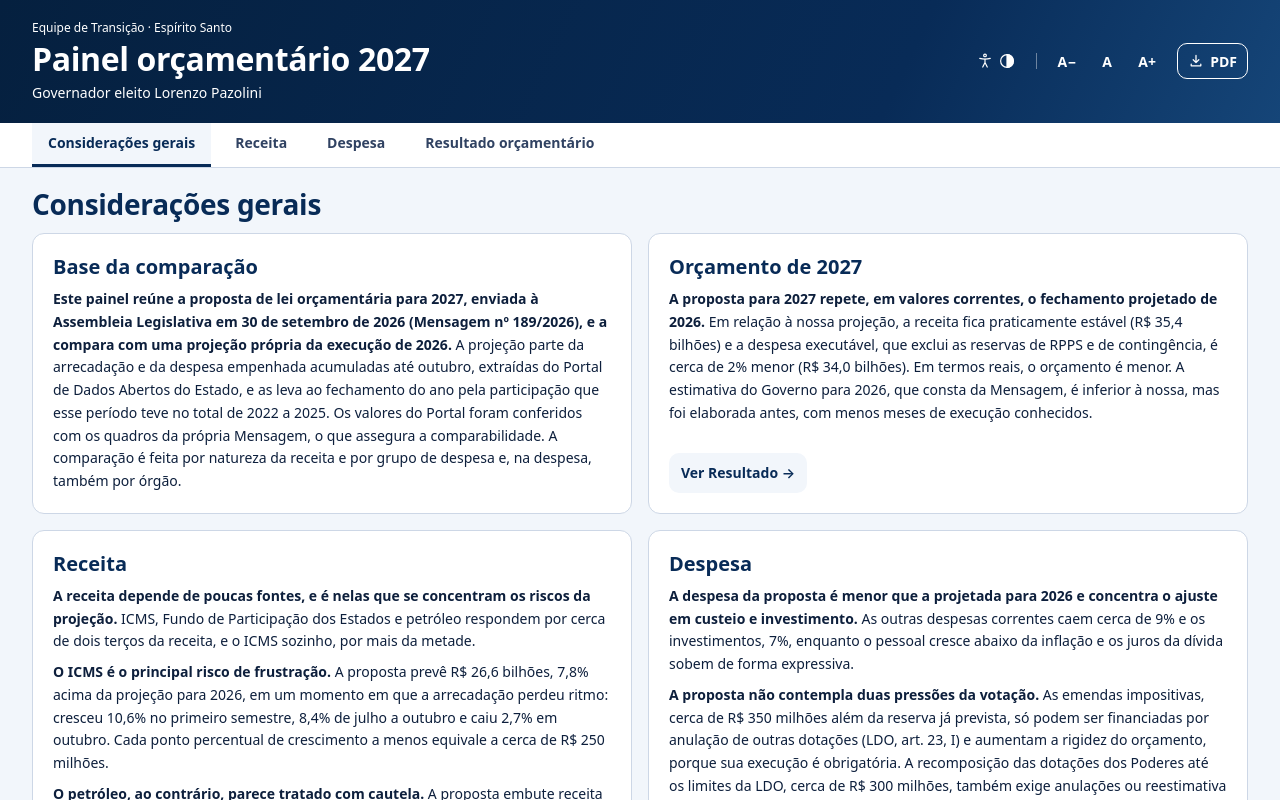
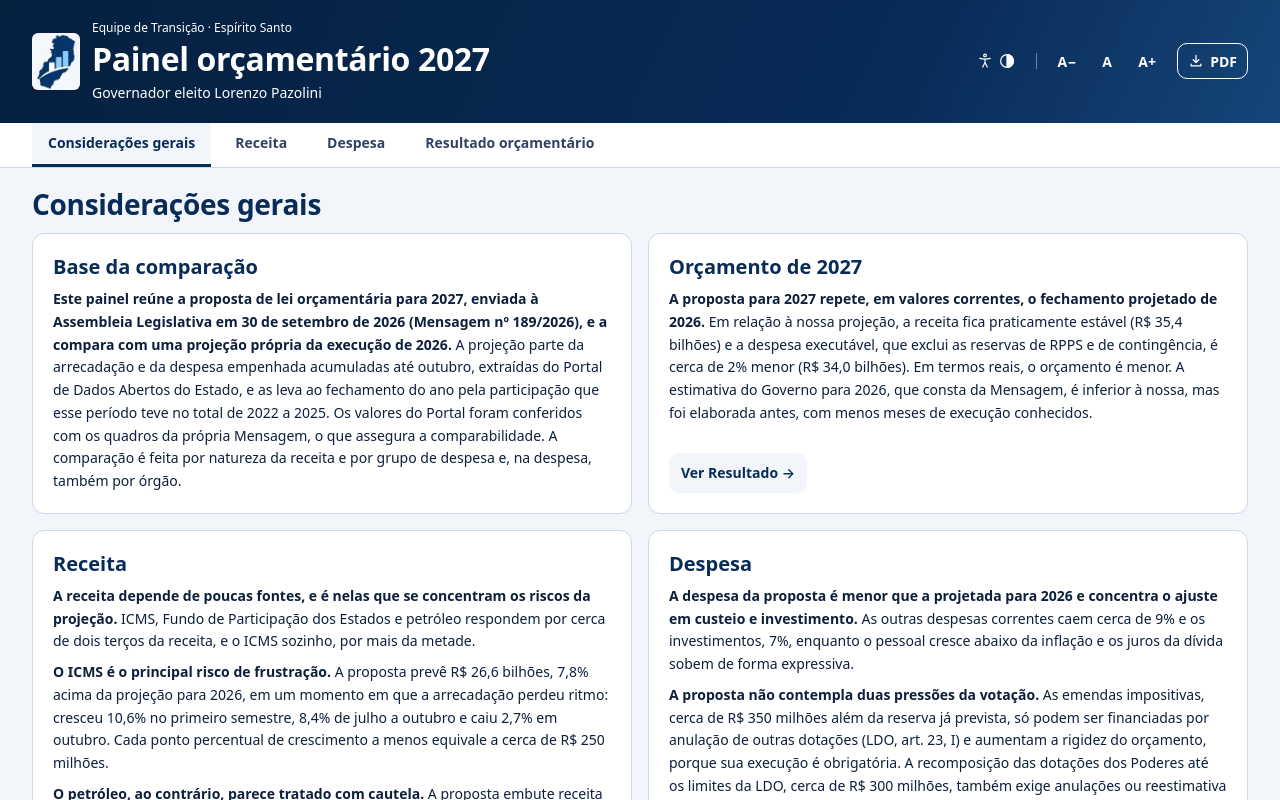
Before and after one commit to EduardoAraujoOx/Tesouro, a Next.js app: page /painel in a window 1280 px wide. Shown: the top 800 px of the page. Built offline with nearby package versions, Linux system fonts and the light colour scheme.

Commit message:
Aplica o símbolo da equipe de transição ao cabeçalho do painel

```diff
--- a/app/globals.css
+++ b/app/globals.css
@@ -132,6 +132,10 @@ h1, h2, h3 { @apply font-serif font-semibold text-navy; font-optical-sizing: aut
   overscroll-behavior-x: contain;
 }
 /* A navegação se ajusta à largura útil em relação ao tamanho do texto. */
+/* Recorte do símbolo na arte de 1200 × 630. O título e os créditos ficam em texto no cabeçalho. */
+.painel-marca {
+  background: #f2f6fb url('/img/painel-identidade.jpg') 17.17% 49.74% / 571.43% 250% no-repeat;
+}
 .painel .painel-cabecalho h1 { color: rgb(var(--on-navy)); }
 .painel .painel-cabecalho :focus-visible { outline-color: rgb(var(--on-navy)); }
 :root:not([data-contrast='alto']) .painel-cabecalho {
--- a/components/painel/Painel.tsx
+++ b/components/painel/Painel.tsx
@@ -54,10 +54,13 @@ export function Painel({ macro, receitaMes, elementosPloa, orgaos, fiscais, rclP
     <div className="painel min-h-screen bg-surface print:min-h-0 print:bg-paper">
       <header className="painel-cabecalho bg-navy-deep text-on-navy print:hidden">
         <div className="mx-auto flex max-w-[1600px] flex-wrap items-center justify-between gap-x-6 gap-y-2 px-4 py-3 sm:px-6 md:px-8 md:py-5">
-          <div>
-            <p className="mb-1 text-label font-medium tracking-normal">{IDENTIDADE.faixa}</p>
-            <h1 className="text-[1.375rem] font-semibold leading-tight tracking-tight md:text-headline">{IDENTIDADE.painel}</h1>
-            <p className="mt-1 text-label tracking-normal md:text-small">{IDENTIDADE.apoio}</p>
+          <div className="flex min-w-0 items-center gap-2.5 sm:gap-3">
+            <span aria-hidden="true" className="painel-marca aspect-[5/6] w-10 shrink-0 rounded-md sm:w-12" />
+            <div className="min-w-0">
+              <p className="mb-1 text-label font-medium tracking-normal">{IDENTIDADE.faixa}</p>
+              <h1 className="text-title font-semibold tracking-tight md:text-headline">{IDENTIDADE.painel}</h1>
+              <p className="mt-1 text-label tracking-normal md:text-small">{IDENTIDADE.apoio}</p>
+            </div>
           </div>
           <div className="flex flex-wrap items-center gap-x-2 gap-y-1 sm:gap-x-3">
             <ControlesAcessibilidade compacto className="flex max-w-full flex-wrap" />
```
Also changed, not shown: public/img/painel-identidade.jpg (added).
